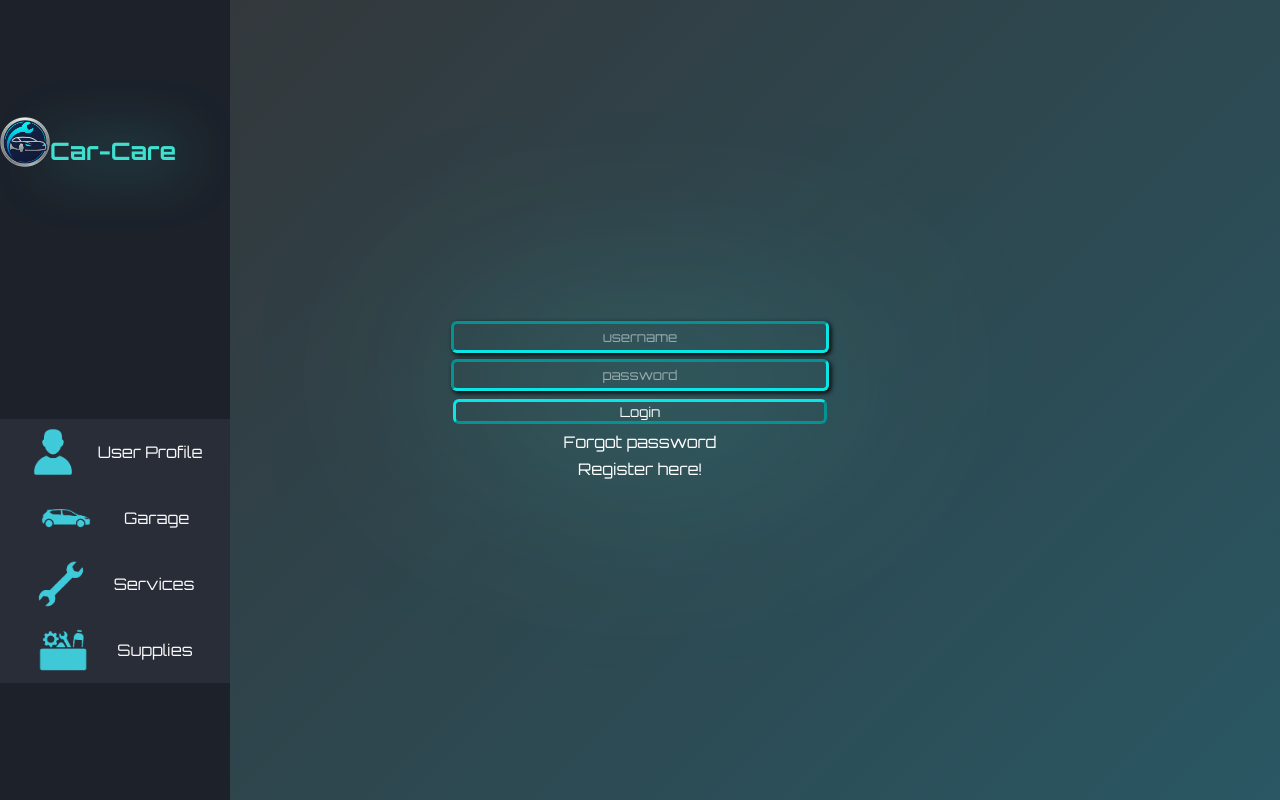
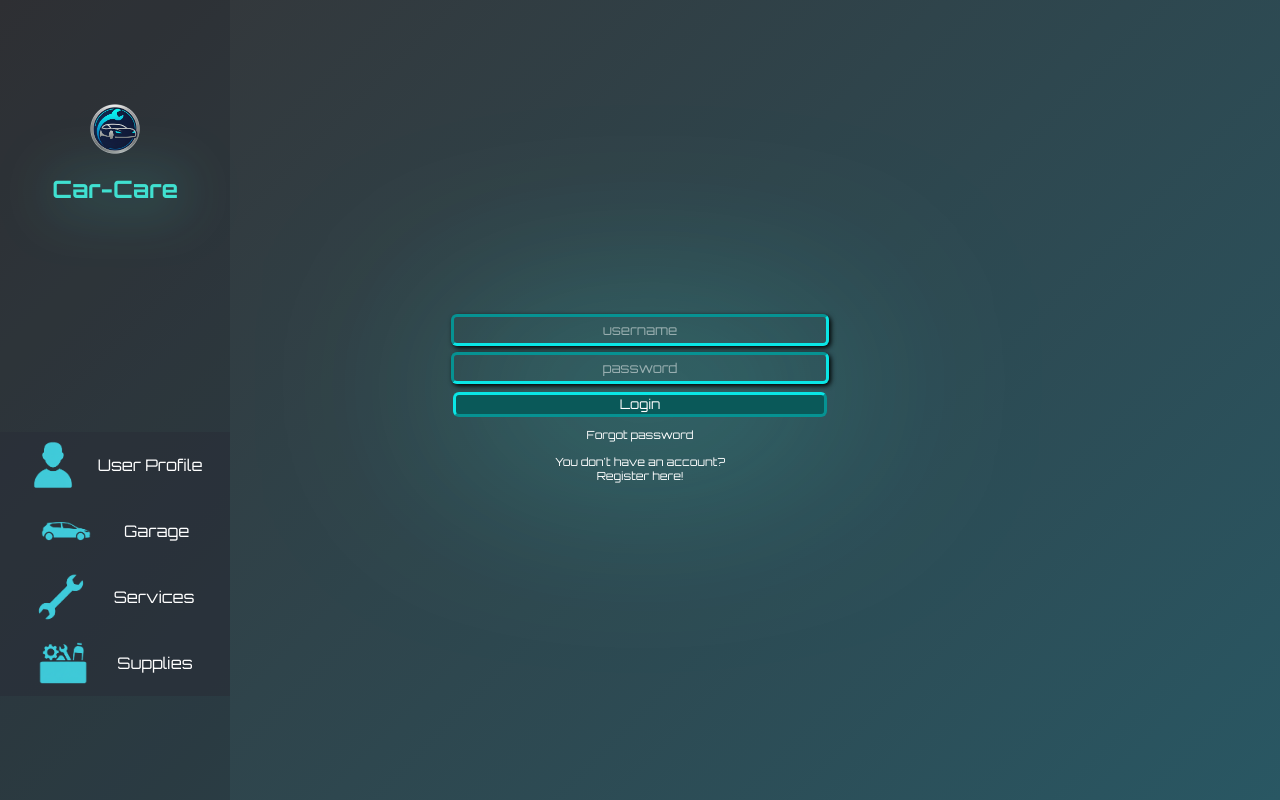
Before and after one commit to orkevili/car-care-frontend, a React (Vite) app in the folder car-care/: page / in a window 1280 px wide. Built offline with nearby package versions, Linux system fonts and the light colour scheme; a web font is replaced by a local one.

Commit message:
Update added wouter
Created pages, made some components

```diff
--- a/car-care/components/Auth.jsx
+++ b/car-care/components/Auth.jsx
@@ -21,9 +21,14 @@ const Input = styled.input`
   border-width: 3px;
   box-shadow: 2px 2px 5px black;
   background: transparent;
+  transition: all 0.2 ease-in-out;
   &::placeholder {
     color: white;
     opacity: 0.5;
+  }
+  &:focus {
+    border: black;
+    outline: black;
   }
 `
 
@@ -37,20 +42,26 @@ const StyledButton = styled.button`
   align-items: center;
   background: transparent;
   border-radius: 6px;
+  background-color: rgba(10, 89, 89, 1);
   border-color: rgba(10, 230, 230, 1);
   border-width: 3px;
   color: white;
+  transition: 0.2s all ease-in-out;
   &:hover {
-    color: gray;
+    color: black;
+    background-color: rgba(2, 155, 155, 1);
     cursor: pointer;
   }
 `
 
 const StyledLink = styled.a`
+  margin: 0.2rem;
+  padding: 0.2rem;
+  font-size: 0.7rem;
   text-decoration: none;
   text-align: center;
-  padding: 0.2rem;
   color: white;
+  transition: 0.2s all ease-in-out;
   &:hover {
     color: gray;
     text-decoration: underline;
@@ -60,12 +71,12 @@ const StyledLink = styled.a`
 function Auth() {
   return (
         <Container>
-        <Form action="/register">
+        <Form action="/login">
           <Input type="text" placeholder='username' name='username' />
           <Input type="password" placeholder='password' name='password' />
           <StyledButton type='submit'>Login</StyledButton>
-            <StyledLink href="#">Forgot password</StyledLink>
-            <StyledLink href="#">Register here!</StyledLink>
+            <StyledLink href="/forgot">Forgot password</StyledLink>
+            <StyledLink href="/register">You don't have an account?<br />Register here!</StyledLink>
         </Form>
         </Container>
   )
--- a/car-care/components/Container.jsx
+++ b/car-care/components/Container.jsx
@@ -3,6 +3,7 @@ import styled from "styled-components"
 const Container = styled.div`
     height: 100vh;
     display: flex;
+    flex-direction: column;
     justify-content: center;
     align-items: center;
 `
--- /dev/null
+++ b/car-care/components/Garage.jsx
@@ -0,0 +1,14 @@
+import Container from "./Container";
+import Title from "./Title";
+
+function Garage() {
+    return (
+        <>
+        <Container>
+            <Title>My garage</Title>
+        </Container>
+        </>
+    )
+}
+
+export default Garage
--- a/car-care/components/Nav.jsx
+++ b/car-care/components/Nav.jsx
@@ -1,10 +1,12 @@
+import styled from 'styled-components';
+import { Link } from 'wouter';
+import Image from './Image';
 import logo from '../assets/logo.png';
-import styled from 'styled-components';
-import Image from './Image';
 import profileIcon from '../assets/profile_icon.png'
 import carIcon from '../assets/car_icon.png'
 import wrenchIcon from '../assets/wrench_icon.png'
 import suppliesIcon from '../assets/supplies_icon.png'
+import Title from './Title';
 
 const Navbar = styled.nav`
     height: 100vh;
@@ -15,21 +17,17 @@ const Navbar = styled.nav`
     display: flex;
     flex-direction: column;
     justify-content: space-around;
-    background-color: rgb(28, 33, 42);
+    background-color: rgba(28, 33, 42, 0.25);
 `
 
-const Brand = styled.div`
-    display: flex;
-    user-select: none;
-
-`
-
-const Item = styled.li`
+const StyledLink = styled(Link)`
     display: flex;
     align-items: center;
     justify-content: space-evenly;
     padding: 0.5rem;
-    background-color: rgb(40, 45, 56);
+    text-decoration: none;
+    color: white;
+    background-color: rgba(40, 45, 56, 0.6);
     user-select: none;
     cursor: pointer;
     &:hover {
@@ -41,25 +39,29 @@ const Item = styled.li`
     }
 `
 
-const Highlight = styled.h2`
-    color: rgb(64, 224, 208);
-    filter: drop-shadow(3px 2px 30px rgb(64, 224, 208));
+const HomeBtn = styled(Link)`
+    display: flex;
+    flex-direction: column;
+    justify-content: center;
+    align-items: center;
+    user-select: none;
+    text-decoration: none;
+
 `
-
 
 function Nav() {
     return (
         <>
         <Navbar>
-            <Brand>
-                <Image src={logo} alt="Logo" height={1000} />
-                <Highlight>Car-Care</Highlight>
-            </Brand>
+            <HomeBtn to='/'>
+                <Image src={logo} alt="Logo" />
+                <Title>Car-Care</Title>
+            </HomeBtn>
             <div>
-                <Item><Image src={profileIcon} />User Profile</Item>
-                <Item><Image src={carIcon} />Garage</Item>
-                <Item><Image src={wrenchIcon} />Services</Item>
-                <Item><Image src={suppliesIcon} />Supplies</Item>
+                <StyledLink to='/profile'><Image src={profileIcon} />User Profile</StyledLink>
+                <StyledLink to='/garage'><Image src={carIcon} />Garage</StyledLink>
+                <StyledLink to='/services'><Image src={wrenchIcon} />Services</StyledLink>
+                <StyledLink to='/supplies'><Image src={suppliesIcon} />Supplies</StyledLink>
             </div>
 
         </Navbar>
--- /dev/null
+++ b/car-care/components/Profile.jsx
@@ -0,0 +1,14 @@
+import Container from "./Container";
+import Title from "./Title";
+
+function Profile() {
+    return (
+        <>
+        <Container>
+            <Title>Profile</Title>
+        </Container>
+        </>
+    )
+}
+
+export default Profile
--- /dev/null
+++ b/car-care/components/Services.jsx
@@ -0,0 +1,14 @@
+import Container from "./Container";
+import Title from "./Title";
+
+function Services() {
+    return (
+        <>
+        <Container>
+            <Title>Services</Title>
+        </Container>
+        </>
+    )
+}
+
+export default Services
--- /dev/null
+++ b/car-care/components/Supplies.jsx
@@ -0,0 +1,14 @@
+import Container from "./Container";
+import Title from "./Title";
+
+function Supplies() {
+    return (
+        <>
+        <Container>
+            <Title>Supplies</Title>
+        </Container>
+        </>
+    )
+}
+
+export default Supplies
--- /dev/null
+++ b/car-care/components/Title.jsx
@@ -0,0 +1,8 @@
+import styled from "styled-components"
+
+const Title = styled.h2`
+    color: rgb(64, 224, 208);
+    filter: drop-shadow(3px 2px 30px rgb(64, 224, 208));
+`
+
+export default Title
--- a/car-care/package.json
+++ b/car-care/package.json
@@ -12,7 +12,8 @@
   "dependencies": {
     "react": "^19.2.0",
     "react-dom": "^19.2.0",
-    "styled-components": "^6.1.19"
+    "styled-components": "^6.1.19",
+    "wouter": "^3.7.1"
   },
   "devDependencies": {
     "@eslint/js": "^9.39.1",
--- a/car-care/src/App.jsx
+++ b/car-care/src/App.jsx
@@ -1,12 +1,31 @@
+import { Route } from 'wouter'
 import Auth from '../components/Auth'
 import Nav from '../components/Nav'
 import './App.css'
+import Garage from '../components/Garage'
+import Profile from '../components/Profile'
+import Services from '../components/Services'
+import Supplies from '../components/Supplies'
 
 function App() {
   return (
     <>
     <Nav />
-    <Auth />
+    <Route path="/" >
+      <Auth />
+    </Route>
+    <Route path="/profile">
+      <Profile />
+    </Route>
+    <Route path="/garage">
+      <Garage />
+    </Route>
+    <Route path="/services">
+      <Services />
+    </Route>
+    <Route path="/supplies">
+      <Supplies />
+    </Route>
     </>
   )
 }
```
Also changed, not shown: 1 other file (tests, documents, lock files or other folders).
